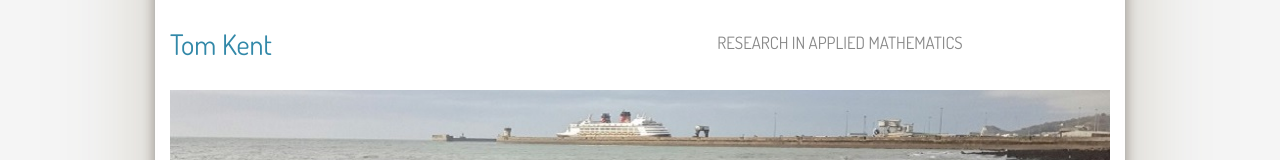
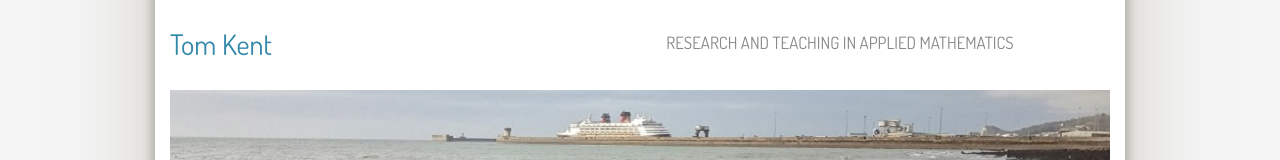
Before and after one commit to tkent198/tkent198.github.io, a plain HTML site: page pub.html in a window 1280 px wide. Shown: the top 160 px of the page. Drawn offline with Linux system fonts and the light colour scheme.

Commit message:
Update pub.html

```diff
--- a/pub.html
+++ b/pub.html
@@ -19,7 +19,7 @@
 		</div>
 
 		<div class="col c7 aligncenter">
-			<p class="slogan">Research in Applied Mathematics</p>
+			<p class="slogan">Research and teaching in Applied Mathematics</p>
 		</div>
 	</div>
 
```
